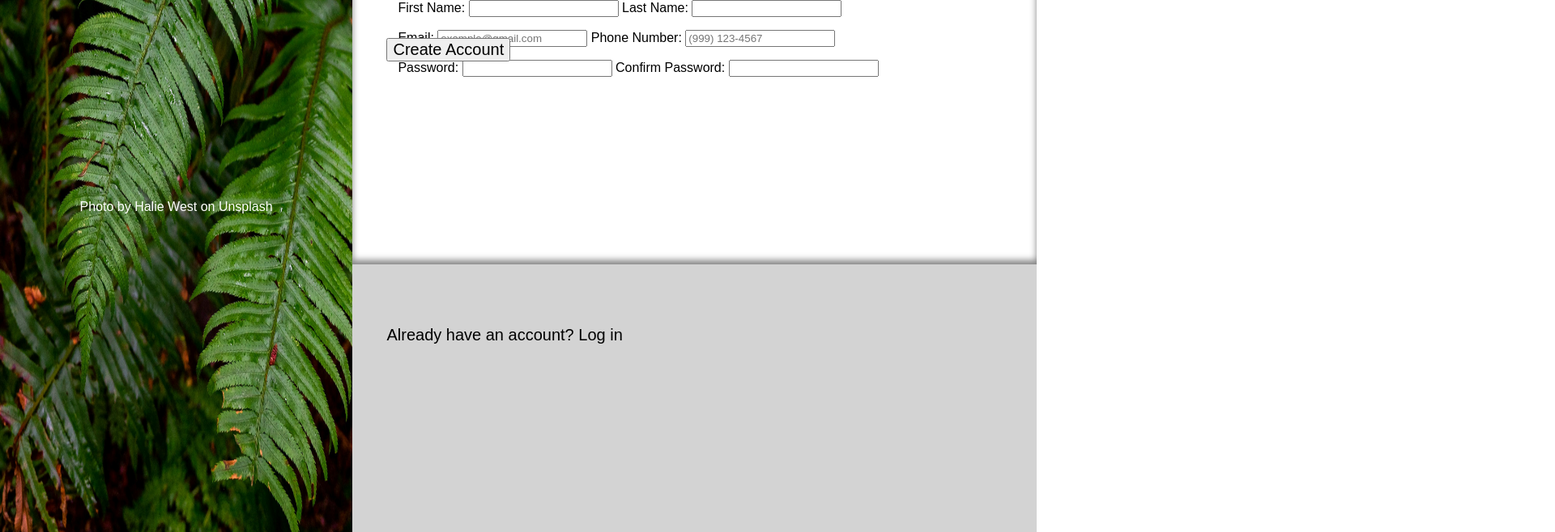
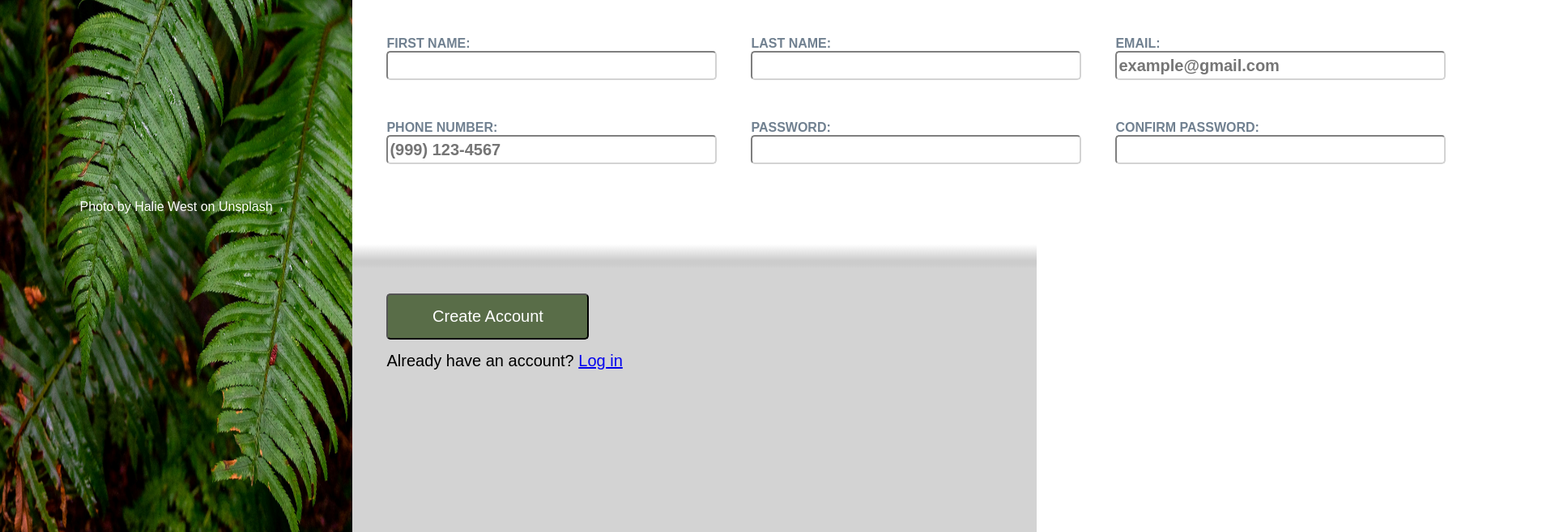
Before and after one commit to FaceOfSpades/sign-up-form, a plain HTML site: page index.html in a window 1280 px wide. Shown: the part 473-1131 px from the top of the page at 81% size, 1920 px wide, since content can reach past the window. Drawn offline with Linux system fonts and the light colour scheme.

Commit message:
Complete project
finished css styling for layout of form side including
form elements and submit button
also added function to validate passwords matched and alerts
with text and red border if they do not

```diff
--- a/index.html
+++ b/index.html
@@ -5,6 +5,7 @@
     <meta name="viewport" content="width=device-width, initial-scale=1.0">
     <title>Sign-up Form</title>
     <link rel="stylesheet" href="styles.css">
+    <script src = "scripts.js" defer></script>
 </head>
 
 <body>
@@ -29,39 +30,41 @@
         </div>
 
         <div class="middle_section">
-            <h2>Let's do this!</h2>
-            <form action="test.com" method="post">
-                   <fieldset>
-                        <label for="first_name">First Name:</label>
+            <h1>Let's do this!</h1>
+            <form action="submitted.html" onsubmit="return checkPassword()" method="post">
+                    <div class="form_boxes">
+                        <label for="first_name">FIRST NAME:</label>
                         <input type="text" id="first_name">
+                    </div>
+                    <div class="form_boxes">
+                        <label for="last_name">LAST NAME:</label>
+                        <input type="text" id="last_name">
+                    </div>
 
-                        <label for="last_name">Last Name:</label>
-                        <input type="text" id="last_name">
-                    </fieldset>
+                    <div class="form_boxes">
+                        <label for="email">EMAIL:</label>
+                        <input type="email" id="email" placeholder="example@gmail.com">
+                    </div>
+                    <div class="form_boxes">
+                        <label for="phone">PHONE NUMBER:</label>
+                        <input type="number" id="phone" placeholder="(999) 123-4567">
+                    </div>
 
-                    <fieldset>
-                        <label for="email">Email:</label>
-                        <input type="email" id="email" placeholder="example@gmail.com">
-
-                        <label for="phone">Phone Number:</label>
-                        <input type="number" id="phone" placeholder="(999) 123-4567">
-                    </fieldset>
-
-                    <fieldset>
-                        <label for="password">Password:</label>
+                    <div class="form_boxes" id="password_box">
+                        <label for="password">PASSWORD:</label>
                         <input type="password" id="password">
-
-                        <label for="confirm_password">Confirm Password:</label>
+                    </div>
+                    <div class="form_boxes">
+                        <label for="confirm_password">CONFIRM PASSWORD:</label>
                         <input type="password" id="confirm_password">
-                    </fieldset>
-
-                    <button type="submit">Create Account</button>
+                    </div>
+                <button type="submit">Create Account</button>
             </form>
         </div>
 
         <div class="bottom_section">
             <div class="bottom_section_text">
-                Already have an account? Log in
+                Already have an account? <a href="login.html">Log in</a>
                 </div>
         </div>
     </div>
--- /dev/null
+++ b/scripts.js
@@ -0,0 +1,20 @@
+let pass1 = "";
+let pass2 = "";
+const message = document.createElement("span");
+message.textContent = "*Passwords do not match"
+const box = document.querySelector("#password_box");
+message.style.cssText = "position:absolute";
+message.style.color = "red";
+
+function checkPassword(event) {
+    pass1 = document.getElementById("password").value;
+    pass2 = document.getElementById("confirm_password").value;
+    if (pass1 != pass2) {
+        document.getElementById("password").style.borderColor = "red";
+        document.getElementById("confirm_password").style.borderColor = "red";
+        box.appendChild(message);
+        return false;
+    } else {
+        return true;
+    };
+};
--- a/styles.css
+++ b/styles.css
@@ -73,30 +73,65 @@ body {
 }
 
 .middle_section {
-    height: 400px;
-    box-shadow: 0 -5px .5em gray inset;
+    height: 500px;
+    background: linear-gradient(to bottom, white 0%, white 75%, #ccc 79%, #ccc 80%, lightgray 81%, lightgray 100%);
 }
 
-h2 {
+h1 {
     padding-left: 5%;
 }
 
 form {
+    padding: 10px;
     padding-left: 5%;
+    margin-top: 50px;
+    display: flex;
+    flex-wrap: wrap;
+    gap: 50px;
+    color: slategray;
+    font-weight: 600;
+    width: 1500px;
 }
 
-fieldset {
-    border: none;
+input:hover {
+    border-color: blue;
+}
+
+input:focus {
+    outline: none;
+    border-color: blue;
+}
+
+.form_boxes {
+    width: 400px;
+}
+
+input {
+    width: 400px;
+    height: 30px;
+    font-size: 20px;
+    border-color: lightgray;
+    border-radius: 5px;
+    color: slategray;
+    font-weight: 600;
+}
+
+label {
+    width: 400px;
 }
 
 button {
+    width: 250px;
     font-size: 20px;
-    position: absolute;
-    top: 65%;
-}
+    margin-top: 110px;
+    background-color: #596D48;
+    color: white;
+    border-radius: 5px;
+    padding: 15px;
+  }
 
 .bottom_section {
-    height: 400px;
+    height: 300px;
     background-color: lightgray;
     padding: 0 5%;
     font-size: 20px;
@@ -104,5 +139,5 @@ button {
 }
 
 .bottom_section_text {
-    padding-top: 10%;
+    padding-top: 1%;
 }
```
Also changed, not shown: login.html (added, +11 -0 lines), submitted.html (added, +11 -0 lines).
